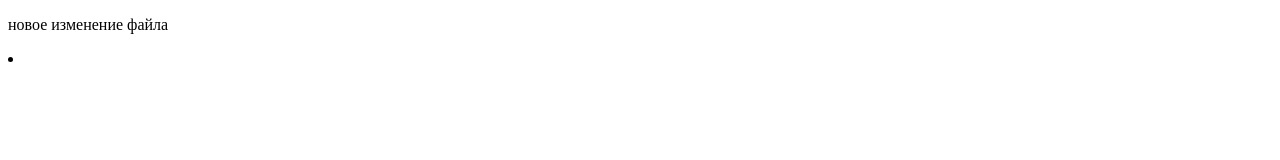
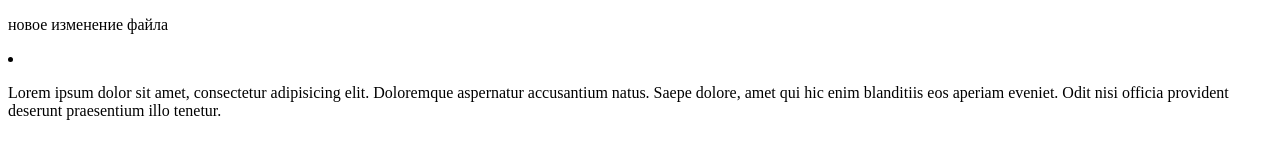
Before and after one commit to joksis/site, a plain HTML site: page index.html in a window 1280 px wide. Drawn offline with Linux system fonts and the light colour scheme.

Commit message:
third commit

```diff
--- a/index.html
+++ b/index.html
@@ -7,5 +7,6 @@
 <body>
     <p>новое изменение файла</p>
     <li></li>
+    <p>Lorem ipsum dolor sit amet, consectetur adipisicing elit. Doloremque aspernatur accusantium natus. Saepe dolore, amet qui hic enim blanditiis eos aperiam eveniet. Odit nisi officia provident deserunt praesentium illo tenetur.</p>
 </body>
 </html>
```
